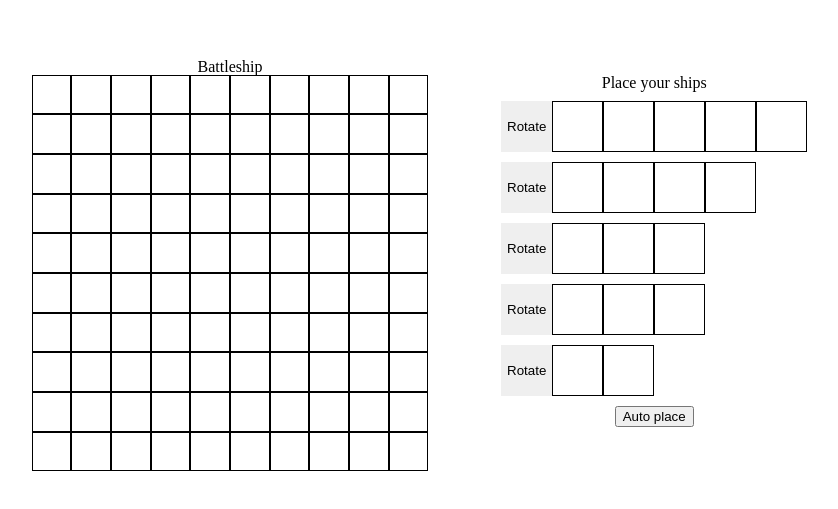
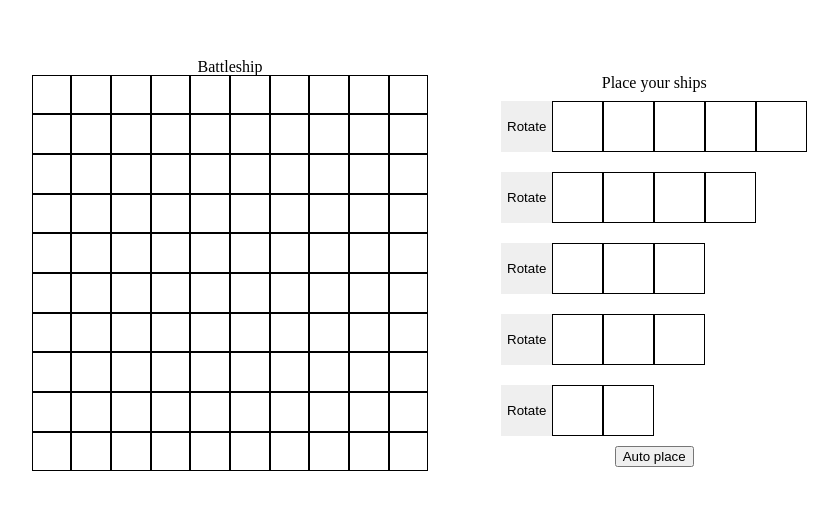
Before and after one commit to zainiscoding/battleship, a React (Create React App) app: page / in a window 1280 px wide. Shown: the part 135-644 px from the top of the page, without its empty margins (410-1248 px from the left). Built offline with nearby package versions, Linux system fonts and the light colour scheme; the HTML template or start-up script is replaced by a standard one.

Commit message:
Fixed a bug that was breaking ships when rotating from vertical to horizontal

```diff
--- a/src/factories/playerFactory.js
+++ b/src/factories/playerFactory.js
@@ -60,7 +60,7 @@
     const newHorizontalShip = {
       x: playerShips[shipIndex].x,
       y: playerShips[shipIndex].y,
-      shipLength: playerShips[shipIndex].length,
+      shipLength: playerShips[shipIndex].shipLength,
       orientation: 'horizontal',
       placed: false,
       positionsArray: playerShips[shipIndex].positionsArray,
--- a/src/styles/main.css
+++ b/src/styles/main.css
@@ -204,26 +204,16 @@
   height: 31px;
 }
 
+#player-ships-wrapper__ships{
+  display: flex;
+  flex-direction: column;
+}
+
 .player-ships-wrapper__ship--horizontal {
   display: flex;
-  flex-direction: row;
   width: fit-content;
   height: fit-content;
 }
-
-.ship-highlight{
-  width: fit-content;
-  margin: 10px;
-}
-
-.ship-highlight--selected{
-  margin: 10px;
-  width: fit-content;
-  -webkit-box-shadow: 0px 0px 0px 1px #f00;
-  -moz-box-shadow: 0px 0px 0px 1px #f00;
-  box-shadow: 0px 0px 0px 1px #f00;
-}
-
 
 .player-ships-wrapper__ship--vertical {
   display: flex;
@@ -231,6 +221,22 @@
   align-items: center;
   width: fit-content;
   height: fit-content;
+}
+
+
+.ship-highlight{
+  height: fit-content;
+  width: fit-content;
+  margin: 10px;
+}
+
+.ship-highlight--selected{
+  height: fit-content;
+  width: fit-content;
+  margin: 10px;
+  -webkit-box-shadow: 0px 0px 0px 1px #f00;
+  -moz-box-shadow: 0px 0px 0px 1px #f00;
+  box-shadow: 0px 0px 0px 1px #f00;
 }
 
 
```
Also changed, not shown: src/components/GameLogicContainer.js (+5 -2 lines).
